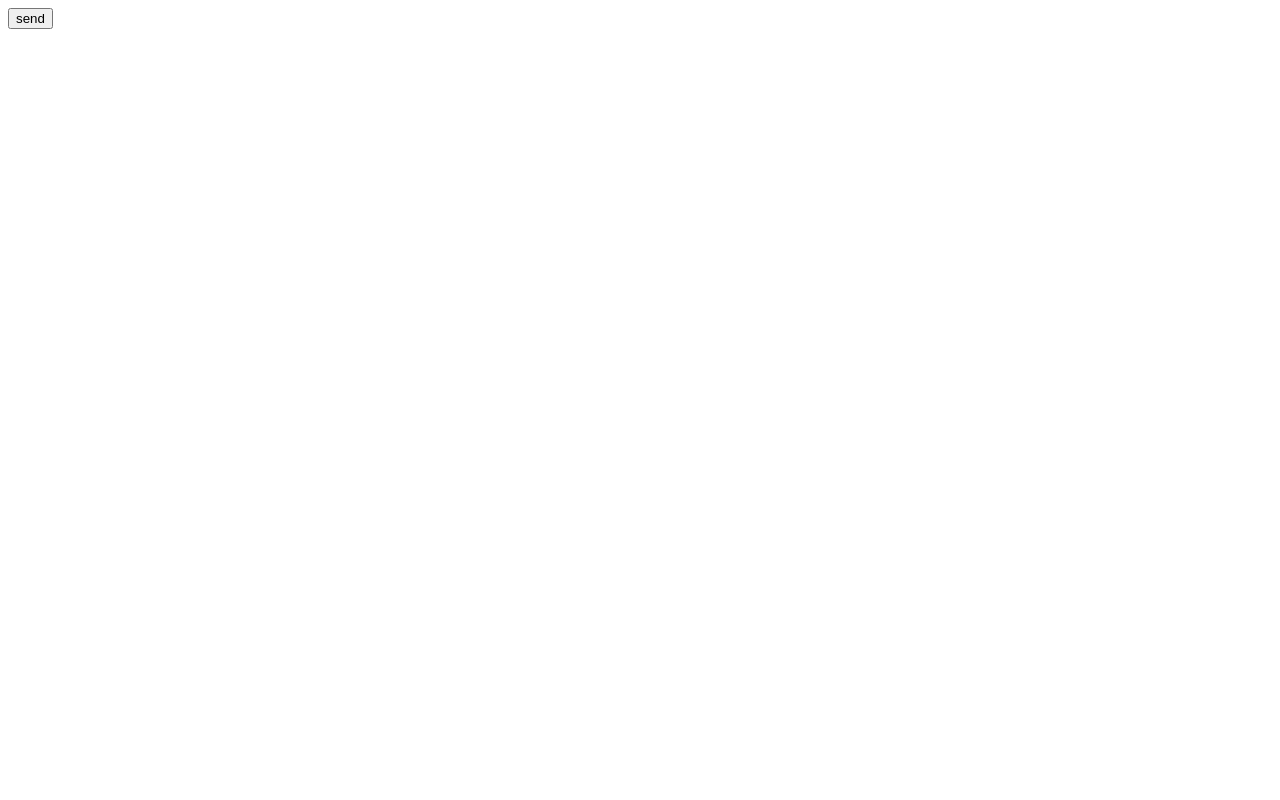
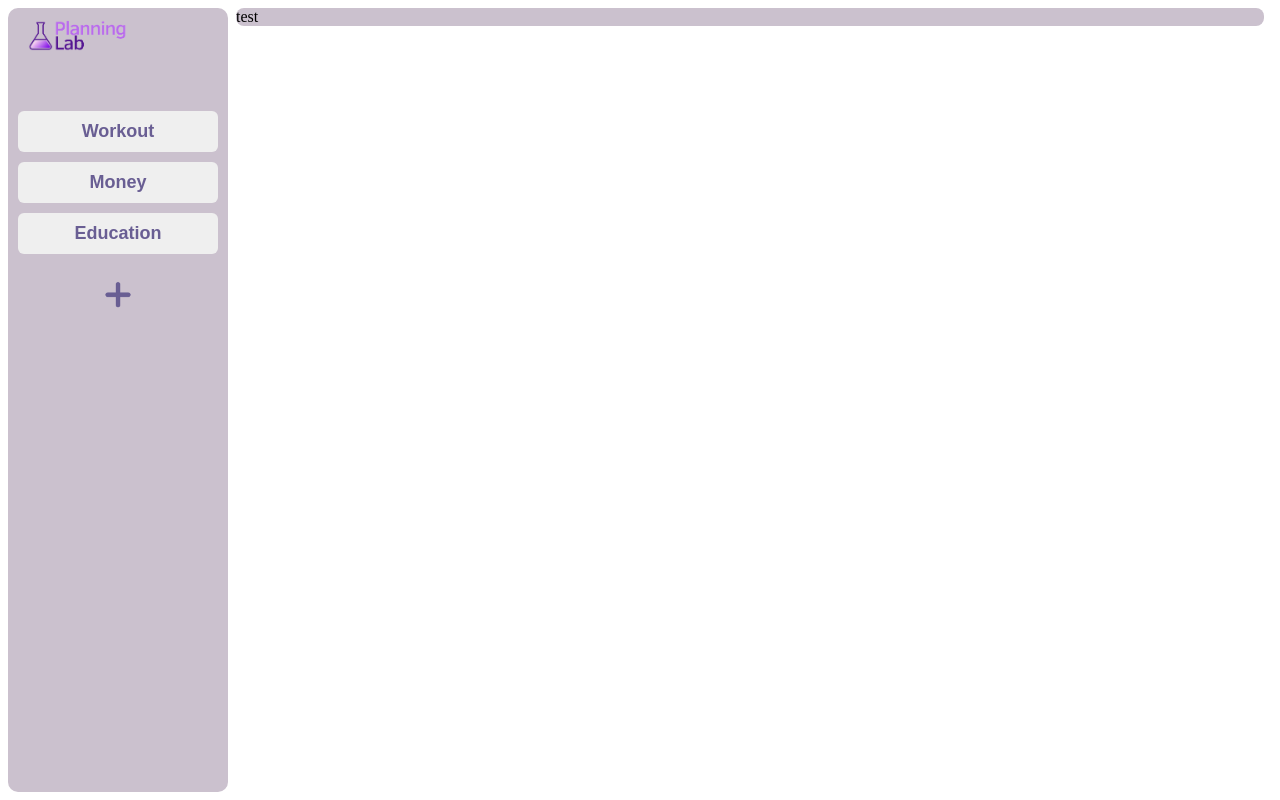
Before and after one commit to SorinBar/Planning-Lab, a plain HTML site: page client.html in a window 1280 px wide. Drawn offline with Linux system fonts and the light colour scheme.

Commit message:
started working on the front-end

```diff
--- a/client.html
+++ b/client.html
@@ -4,42 +4,26 @@
     <meta charset="UTF-8">
     <meta http-equiv="X-UA-Compatible" content="IE=edge">
     <meta name="viewport" content="width=device-width, initial-scale=1.0">
-    <title>Document</title>
+    <title>Planning Lab</title>
+    <link rel="stylesheet" href="css/sidebar.css"/>
+    <link rel="stylesheet" href="css/main.css"/>
+    <script src="js/script.js" defer></script>
 </head>
 <body>
-    <div></div>
-    <div></div>
-    <button id="myButton">send</button>
-    <script>
-        const socket = new WebSocket('ws://localhost:8000');
+    <div id="sidebar-div">
+        <img id="logo" src="icons/logo.png" alt="Logo"/>
+        <div id="plans-div">
+            <button class="plan-button">Workout</button>
+            <button class="plan-button">Money</button>
+            <button class="plan-button">Education</button>
+        </div>
+        <input id="add-button" type="image" src="icons/plus2.png" alt="add"/>
+    </div>
 
-        socket.addEventListener('open', function (event) {
-            console.log('WebSocket connection established');
-
-            const data = {
-                type: "POST",
-                data: {"Test": 10}
-            };
-
-            const json = JSON.stringify(data);
-            socket.send(json);
-        });
-
-        socket.addEventListener('message', function (event) {
-            console.log('Message from server:', event.data);
-        });
-
-        socket.addEventListener('error', function (event) {
-            console.error('WebSocket error:', event);
-        });
-
-        const button = document.getElementById("myButton");
-        button.addEventListener('click', function (event) {
-            socket.send(JSON.stringify({type: "GET"}));
-        });
+    <div id="main-div">
+        <div id="test">test</div>
+    </div>
 
 
-
-    </script>
 </body>
 </html>
--- /dev/null
+++ b/css/main.css
@@ -0,0 +1,8 @@
+#main-div {
+    background-color: rgb(203, 193, 206);
+    margin-left: 228px;
+    margin-right: 8px;
+    display: flex;
+    flex-direction: column;
+    border-radius: 8px;
+}
--- /dev/null
+++ b/css/sidebar.css
@@ -0,0 +1,60 @@
+#sidebar-div {
+    background-color: rgb(203, 193, 206);
+    position: fixed;
+    display: flex;
+    flex-direction: column;
+    top: 8px;
+    bottom: 8px;
+    left: 8px;
+    width: 220px;
+    min-height: 280px;
+    border-radius: 10px;
+}
+
+#logo {
+    width: 100px;
+    margin-top: 12px;
+    margin-left: 20px;
+    margin-bottom: 60px;
+    align-items: center;
+}
+
+#plans-div {
+    display: flex;
+    flex-direction: column;
+    overflow-y: scroll;
+}
+
+.plan-button {
+    border: none;
+    padding-top: 10px;
+    padding-bottom: 10px;
+    margin-left: 10px;
+    margin-right: 10px;
+    margin-bottom: 10px;
+    border-radius: 6px;
+    color: #695E93;
+    font-size: large;
+    font-weight: 700;
+    cursor: pointer;
+}
+
+#add-button {
+    width: 30px;
+    border-radius: 12px;
+    padding: 4px;
+    margin-top: 12px;
+    margin-bottom: 40px;
+    margin-left: auto;
+    margin-right: auto;
+    transition: background-color 0.15s;
+    align-self: center;
+}
+
+#add-button:hover {
+    background-color: rgb(243, 243, 243);
+}
+
+#add-button:active {
+    background-color: #958db4;
+}
--- /dev/null
+++ b/js/script.js
@@ -0,0 +1,14 @@
+const socket = new WebSocket('ws://localhost:8000');
+
+socket.addEventListener('open', function (event) {
+    console.log('WebSocket connection established');
+    socket.send(JSON.stringify({type: "GET"}));
+});
+
+socket.addEventListener('message', function (event) {
+    console.log('Message from server:', event.data);
+});
+
+socket.addEventListener('error', function (event) {
+    console.error('WebSocket error:', event);
+});
```
Also changed, not shown: icons/add.png (added), icons/logo.png (added), icons/plus.png (added), icons/plus2.png (added), style.css (deleted).
